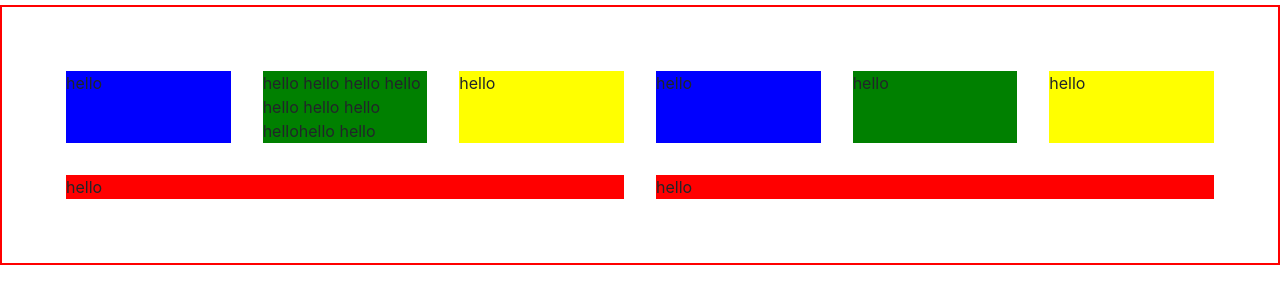
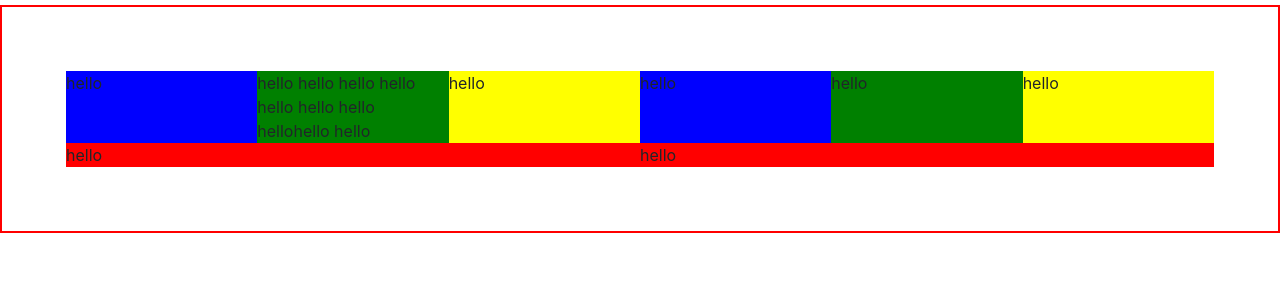
Before and after one commit to Tonisal/spielwiese, a website: page html/cssgrid.html in a window 1280 px wide. Shown: the part 51-354 px from the top of the page. Drawn offline with Linux system fonts and the light colour scheme.

Commit message:
add compiled css files

```diff
--- a/assets/dst/css/style.css
+++ b/assets/dst/css/style.css
@@ -279,10 +279,8 @@ template {
   padding: 4rem;
   display: -ms-grid;
   display: grid;
-  -ms-grid-columns: 1fr 2rem 1fr 2rem 1fr 2rem 1fr 2rem 1fr 2rem 1fr;
+  -ms-grid-columns: (1fr)[6];
   grid-template-columns: repeat(6, 1fr);
-  grid-column-gap: 2rem;
-  grid-row-gap: 2rem;
   border: 2px solid red; }
 
 .container-item-1,
```
Also changed, not shown: assets/dst/css/min/style.min.css.
